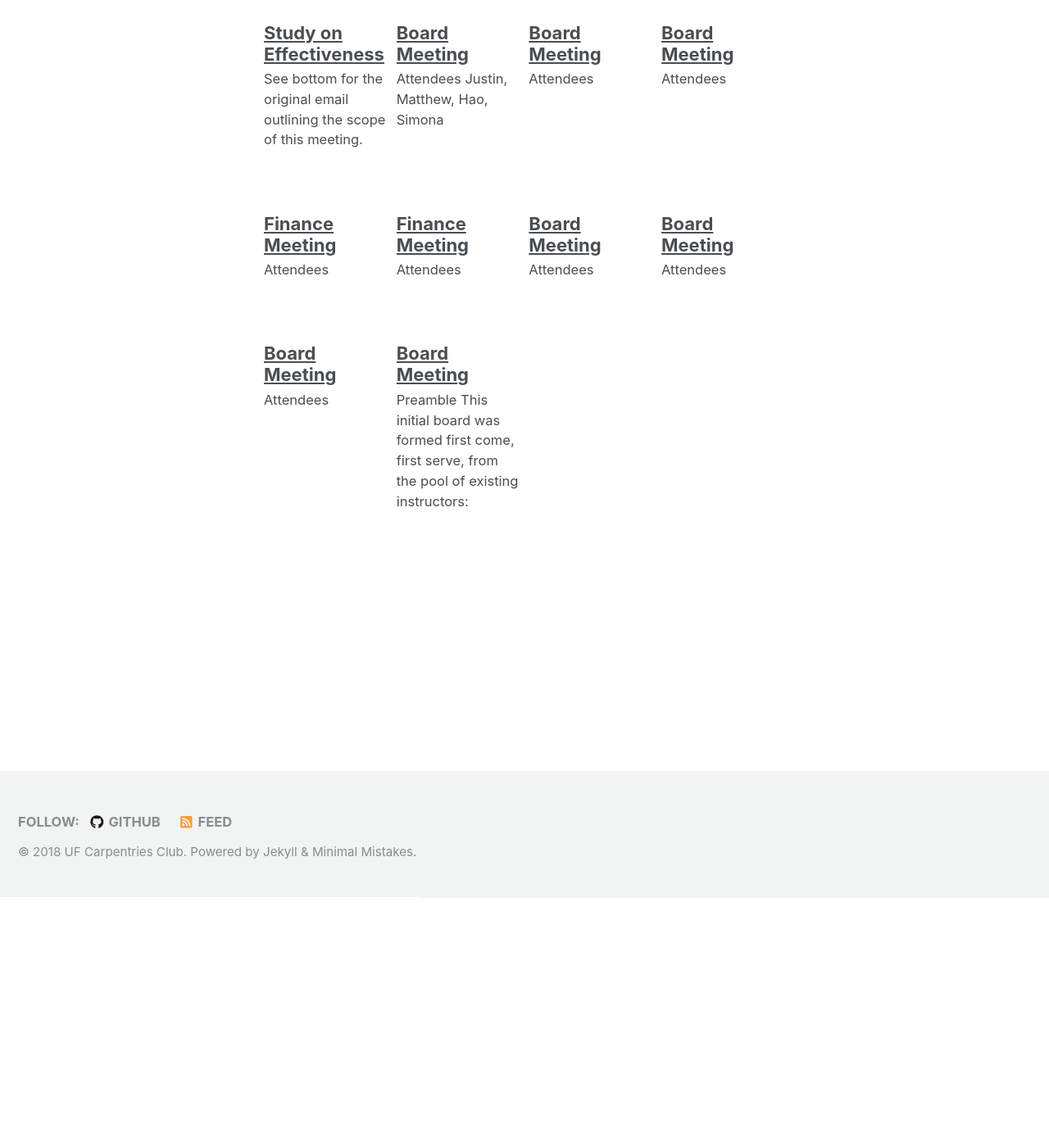
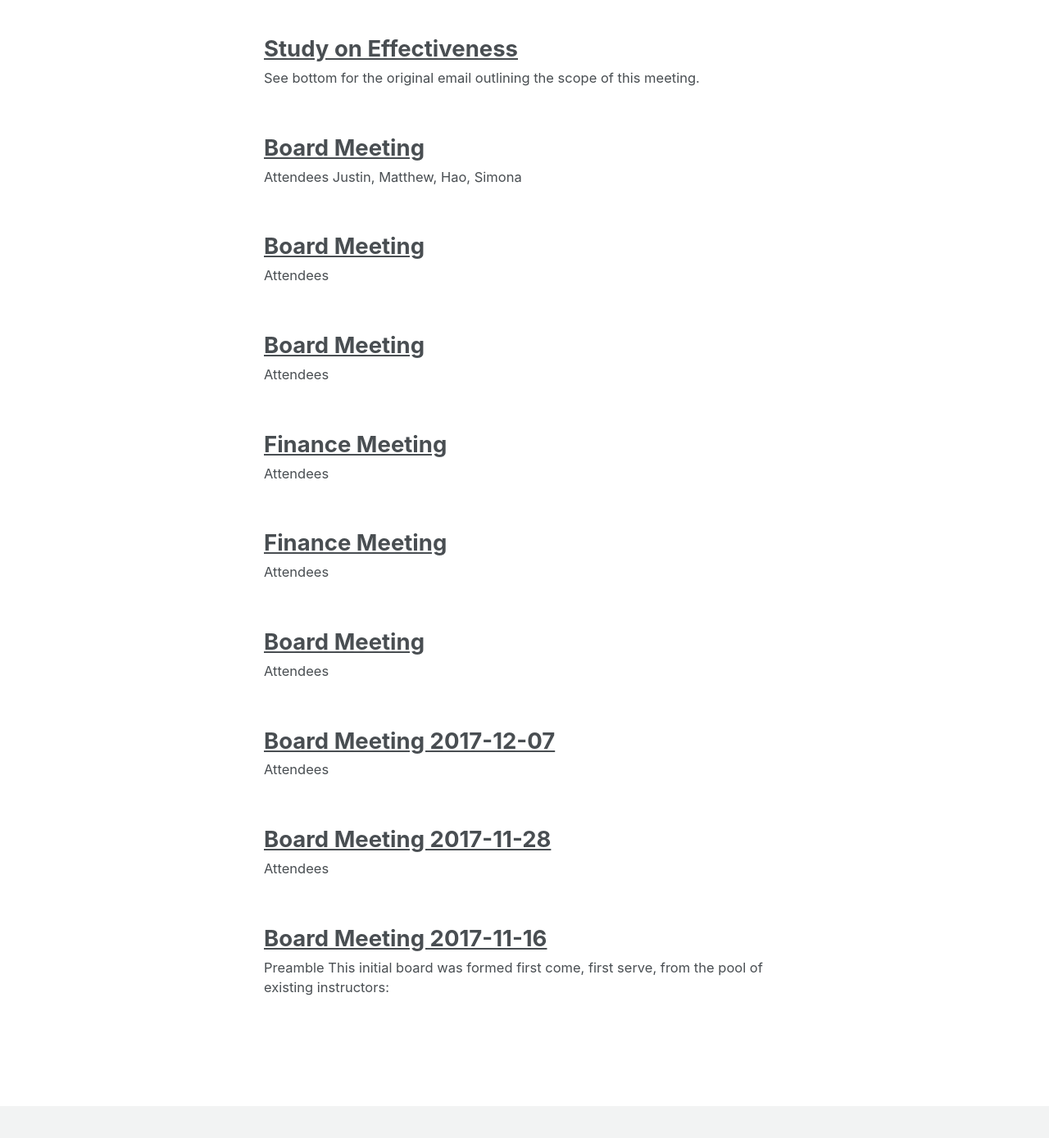
Before and after one commit to UF-Carpentry/website, a Jekyll site: the page built from _pages/minutes.md, in a window 1280 px wide and 1400 px high, scrolled down 304 px. Shown: the top 1389 px of the window at 82% size. Built offline with Jekyll 4.4.1, drawn with Linux system fonts in a browser that asks for light colours; nearby versions of some CDN libraries.

Commit message:
For some reason, need to describe entries_layout to get reverse sort_order working? Adding in dates to the titles so that they'll be displayed in the listing

```diff
--- a/_minutes/Board-2017-11-16.md
+++ b/_minutes/Board-2017-11-16.md
@@ -1,6 +1,6 @@
 ---
 layout: posts
-title: "Board Meeting"
+title: "Board Meeting 2017-11-16"
 menu: "main"
 date: 2017-11-16
 ---
--- a/_minutes/Board-2017-11-28.md
+++ b/_minutes/Board-2017-11-28.md
@@ -1,6 +1,6 @@
 ---
 layout: posts
-title: "Board Meeting"
+title: "Board Meeting 2017-11-28"
 menu: "main"
 date: 2017-11-28
 ---
--- a/_minutes/Board-2017-12-07.md
+++ b/_minutes/Board-2017-12-07.md
@@ -1,6 +1,6 @@
 ---
 layout: posts
-title: "Board Meeting"
+title: "Board Meeting 2017-12-07"
 menu: "main"
 date: 2017-12-07
 ---
--- a/_pages/minutes.md
+++ b/_pages/minutes.md
@@ -3,7 +3,7 @@ title: Meeting Minutes
 layout: collection
 permalink: /minutes/
 collection: minutes
-entries_layout: grid
+entries_layout: list
 show_excerpts: false
 sort_by: date
 sort_order: reverse
```
